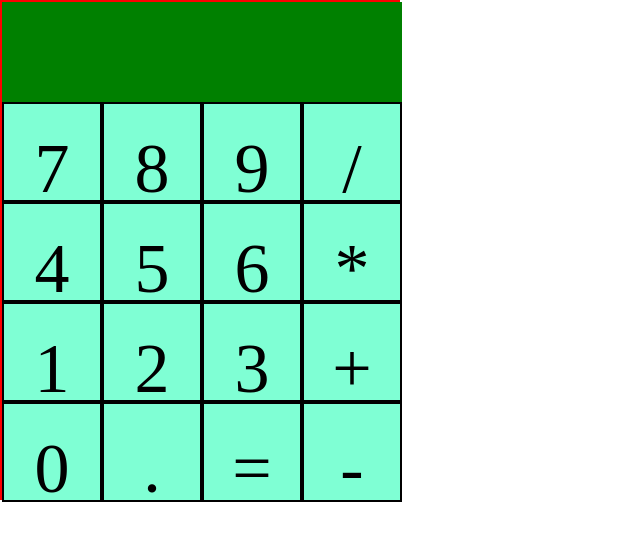
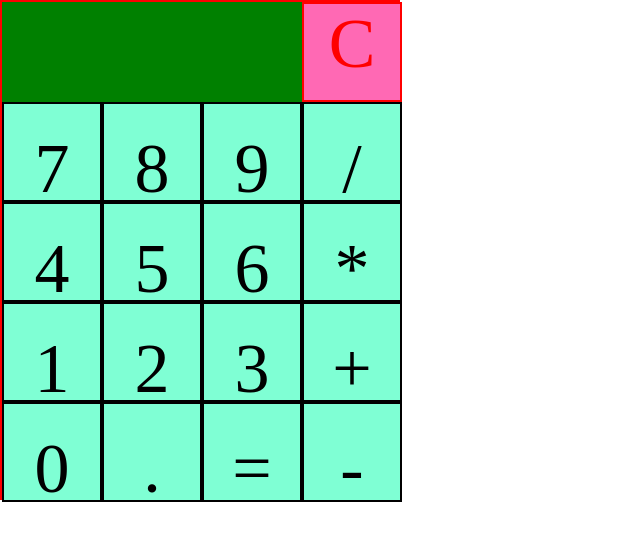
Before and after one commit to 5piotrlew/kalkulator, a plain HTML site: page index.html in a window 1280 px wide. Shown: the whole page, without its empty margins (0-640 px from the left). Drawn offline with Linux system fonts and the light colour scheme.

Commit message:
dobre kolorki

```diff
--- a/css/style.css
+++ b/css/style.css
@@ -28,19 +28,39 @@ body {
 .przad {
     box-sizing: border-box;
     position: absolute;
-    width: 400px;
+    width: 300px;
     height: 100px;
     top: 0;
     border: solid 2px green;
     background-color: green;
 }
 
+#usuwacz {
+    box-sizing: border-box;
+    position: absolute;
+    width: 100px;
+    height: 100px;
+    top: 0;
+    left: 300px;
+    border: solid 2px red;
+    background-color: hotpink;
+    color: red;
+}
+
+#usuwacz:hover {
+    background-color: deeppink;
+}
+
+#usuwacz:active {
+    background-color: indianred;
+}
+
 .wymiary:hover {
     background-color: mediumaquamarine;
 }
 
-.wymiary:focus {
-    background-color: red;
+.wymiary:active {
+    background-color: aquamarine;;
 }
 
 .drzad {
--- a/index.html
+++ b/index.html
@@ -11,6 +11,7 @@
 <body>
     <div id="kalkulator">
         <div id="wyswietlacz" class="przad"></div>
+        <div id="usuwacz">C</div>
         <div id="siedem" class="wymiary drzad pierwszy">7</div>
         <div id="osiem" class="wymiary drzad drugi">8</div>
         <div id="dziewiec" class="wymiary drzad trzeci">9</div>
```
